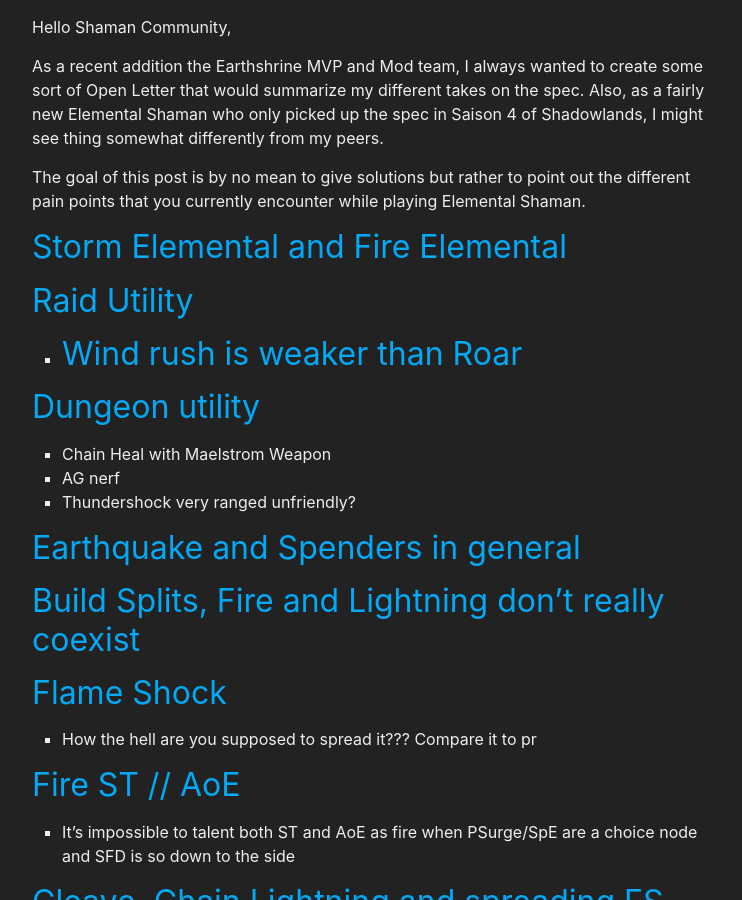
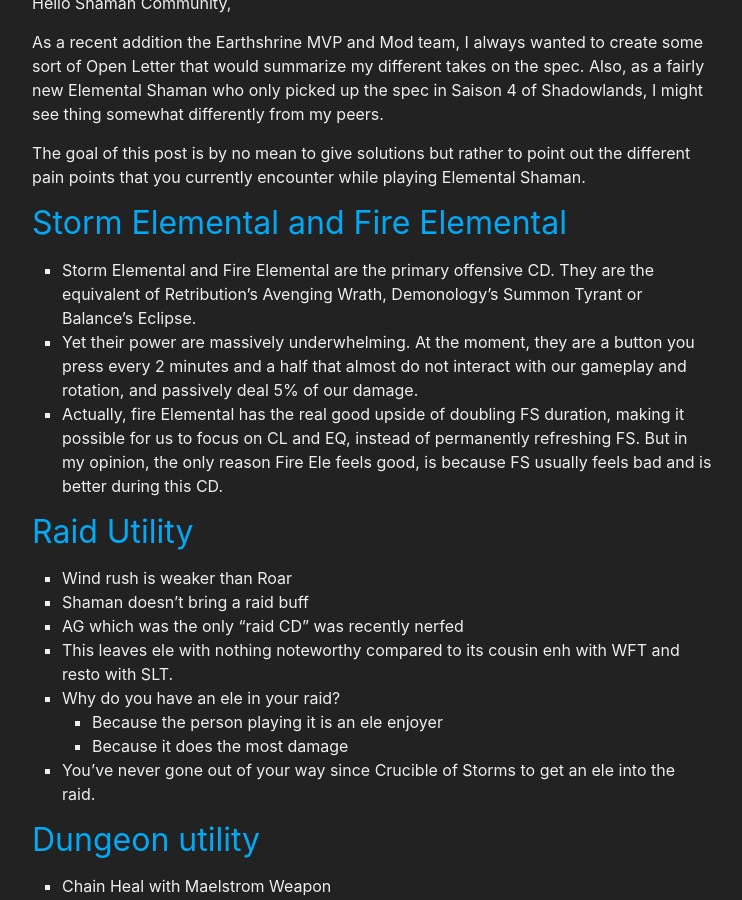
Before and after one commit to stormearthandlava/stormearthandlava.github.io, a Jekyll site: the page built from blog/_posts/2023-09-13-open-letter.md, in a window 1280 px wide and 900 px high, scrolled down 736 px. Shown: the whole window, without its empty margins (268-1010 px from the left). Built offline with Jekyll 4.4.1, drawn with Linux system fonts in a browser that asks for light colours; a script that is not in the unit is left out; some of the changed text lies outside the part shown.

Commit message:
early thoughts

```diff
--- a/blog/_posts/2023-09-13-open-letter.md
+++ b/blog/_posts/2023-09-13-open-letter.md
@@ -16,10 +16,19 @@
 The goal of this post is by no mean to give solutions but rather to point out the different pain points that you currently encounter while playing Elemental Shaman.
 
 ## Storm Elemental and Fire Elemental
+- Storm Elemental and Fire Elemental are the primary offensive CD. They are the equivalent of Retribution's Avenging Wrath, Demonology's Summon Tyrant or Balance's Eclipse.
+- Yet their power are massively underwhelming. At the moment, they are a button you press every 2 minutes and a half that almost do not interact with our gameplay and rotation, and passively deal 5% of our damage.
+- Actually, fire Elemental has the real good upside of doubling FS duration, making it possible for us to focus on CL and EQ, instead of permanently refreshing FS. But in my opinion, the only reason Fire Ele feels good, is because FS usually feels bad and is better during this CD.
 
 ## Raid Utility
 - Wind rush is weaker than Roar
--
+- Shaman doesn't bring a raid buff
+- AG which was the only "raid CD" was recently nerfed
+- This leaves ele with nothing noteworthy compared to its cousin enh with WFT and resto with SLT.
+- Why do you have an ele in your raid?
+  - Because the person playing it is an ele enjoyer
+  - Because it does the most damage
+- You've never gone out of your way since Crucible of Storms to get an ele into the raid.
 
 ## Dungeon utility
 - Chain Heal with Maelstrom Weapon
```
